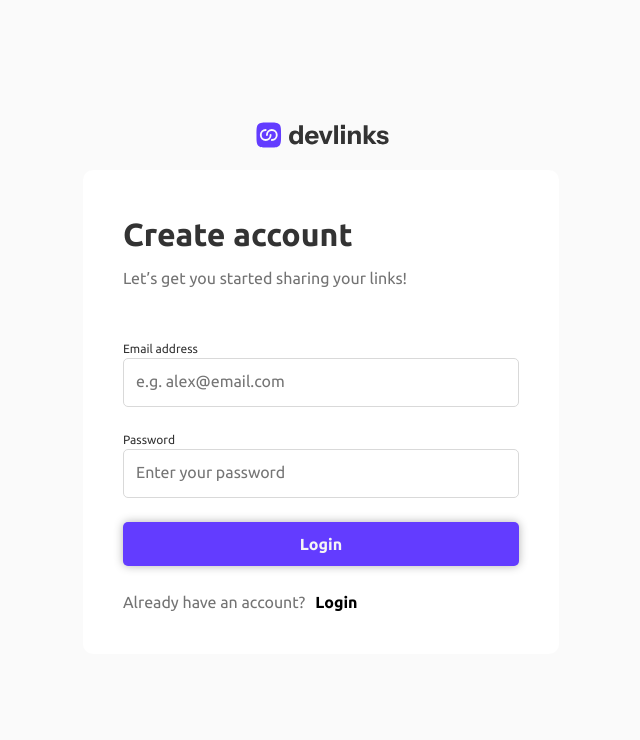
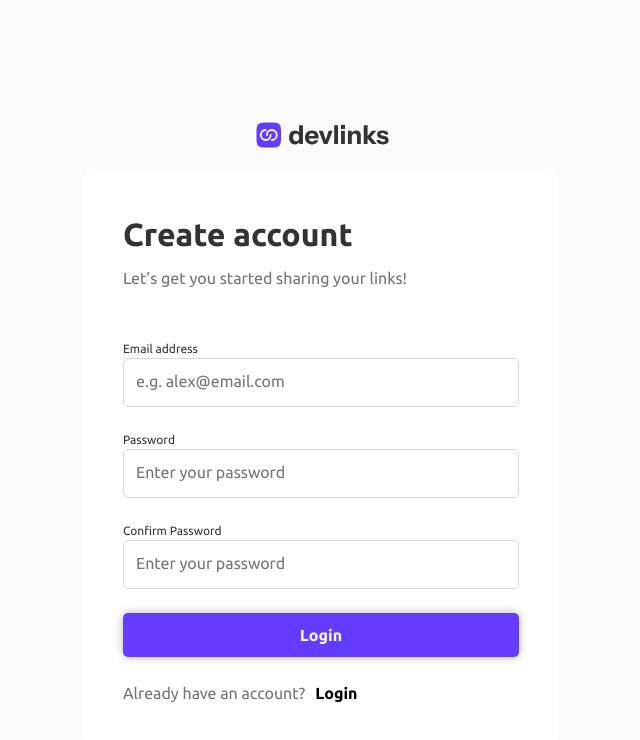
Before and after one commit to hidalest/link-sharing-app, a React (Vite) app: page / in a window 1280 px wide. Shown: the top 740 px of the page, without its empty margins (319-959 px from the left). Built offline with nearby package versions, Linux system fonts and the light colour scheme.

Commit message:
feat: added the props for the password confirm input

```diff
--- a/src/layout/Authentication/Authentication.tsx
+++ b/src/layout/Authentication/Authentication.tsx
@@ -13,7 +13,7 @@ const Authentication = (props: AuthenticationPageProps) => {
       <img src={mainLogoDesktop} alt='dev links logo' />
 
       {/* <Login loginPhase={loginPhase} className={''} /> */}
-      <Signup loginPhase={signupPhase} className={''} />
+      <Signup signupPhase={signupPhase} className={''} />
     </section>
   );
 };
--- a/src/layout/Authentication/components/Signup/Signup.tsx
+++ b/src/layout/Authentication/components/Signup/Signup.tsx
@@ -1,4 +1,4 @@
-import { LoginProps } from '../../../../interfaces';
+import { SignupProps } from '../../../../interfaces';
 import Card from '../../../../components/UI/Card/Card';
 import InputText from '../../../../components/UI/InputText/InputText';
 import { emailRegex, passwordRegex } from '../../../../utils/regex';
@@ -6,8 +6,8 @@ import Button from '../../../../components/UI/Button/Button';
 
 import styles from './Signup.module.scss';
 
-function Signup(props: LoginProps) {
-  const { className, loginPhase } = props;
+function Signup(props: SignupProps) {
+  const { className, signupPhase } = props;
   const {
     loginHeader,
     loginButton,
@@ -16,14 +16,19 @@ function Signup(props: LoginProps) {
     emailPlaceholder,
     passwordLabel,
     passwordPlaceholder,
+    confirmPasswordLabel,
+    confirmPasswordPlaceholder,
     registerBtn,
     registerInstructionsBtn,
-  } = loginPhase;
+  } = signupPhase;
 
   const getEmailInputInfo = (isValid: boolean, inputValue: string) => {
     console.log(isValid, inputValue);
   };
   const getPasswordInput = (isValid: boolean, inputValue: string) => {
+    console.log(isValid, inputValue);
+  };
+  const getConfirmPassword = (isValid: boolean, inputValue: string) => {
     console.log(isValid, inputValue);
   };
   return (
@@ -51,6 +56,16 @@ function Signup(props: LoginProps) {
           isRequired
           id={'inputPassword'}
         />
+        <label htmlFor='inputConfirmPassword'>{confirmPasswordLabel}</label>
+        <InputText
+          placeholder={confirmPasswordPlaceholder}
+          label={confirmPasswordLabel}
+          returnIsInputValid={getConfirmPassword}
+          validationregex={passwordRegex}
+          errorMessageProp={''}
+          isRequired
+          id={'inputConfirmPassword'}
+        />
       </div>
       <Button priority='primary' className={styles.buttonLogin}>
         {loginButton}
```
Also changed, not shown: src/interfaces.ts (+16 -0 lines).
